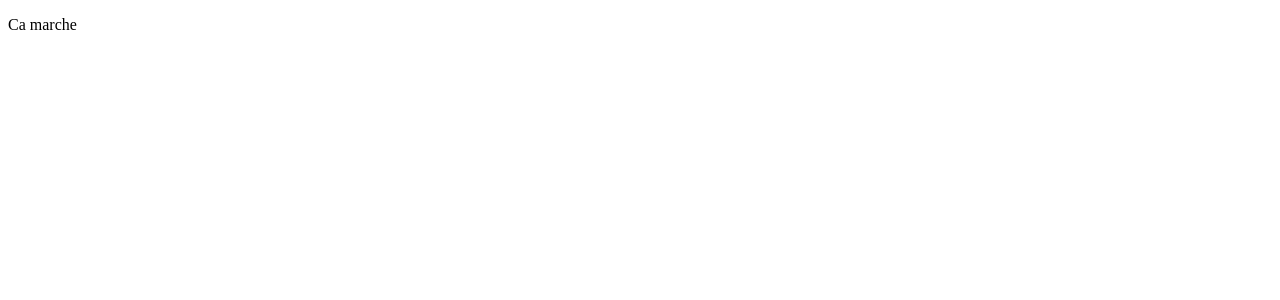
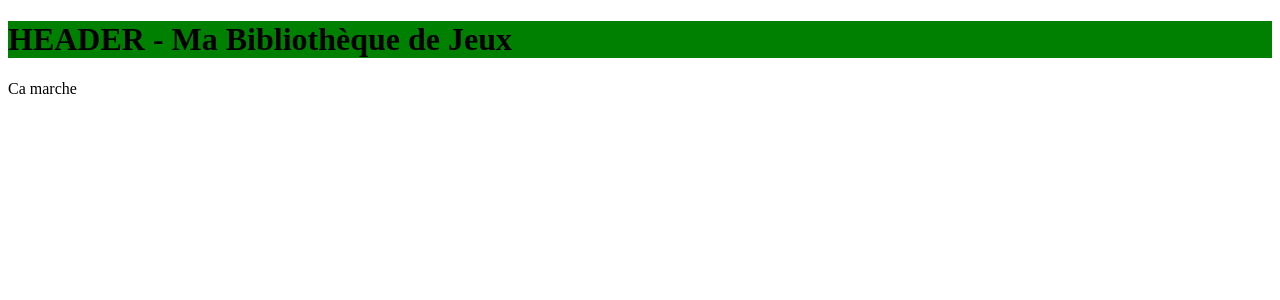
Before and after one commit to CedricB40/angu-test, an Angular app: page / in a window 1280 px wide. Shown: the top 300 px of the page. Built offline with nearby package versions, Linux system fonts and the light colour scheme.

Commit message:
feat(header): ajout du composant header

```diff
--- a/src/app/app.html
+++ b/src/app/app.html
@@ -1 +1,2 @@
+<app-header></app-header>
 <p>Ca marche</p>
--- a/src/app/app.ts
+++ b/src/app/app.ts
@@ -1,9 +1,10 @@
 import { Component, signal } from '@angular/core';
 import { RouterOutlet } from '@angular/router';
+import { Header } from './header/header';
 
 @Component({
   selector: 'app-root',
-  imports: [RouterOutlet],
+  imports: [RouterOutlet, Header],
   templateUrl: './app.html',
   styleUrl: './app.css'
 })
--- /dev/null
+++ b/src/app/header/header.css
@@ -0,0 +1,3 @@
+h1 {
+    background-color: green;
+}
--- /dev/null
+++ b/src/app/header/header.html
@@ -0,0 +1 @@
+<h1>HEADER - Ma Bibliothèque de Jeux</h1>
```
Also changed, not shown: src/app/header/header.ts (added, +9 -0 lines), 1 other file (tests, documents, lock files or other folders).
